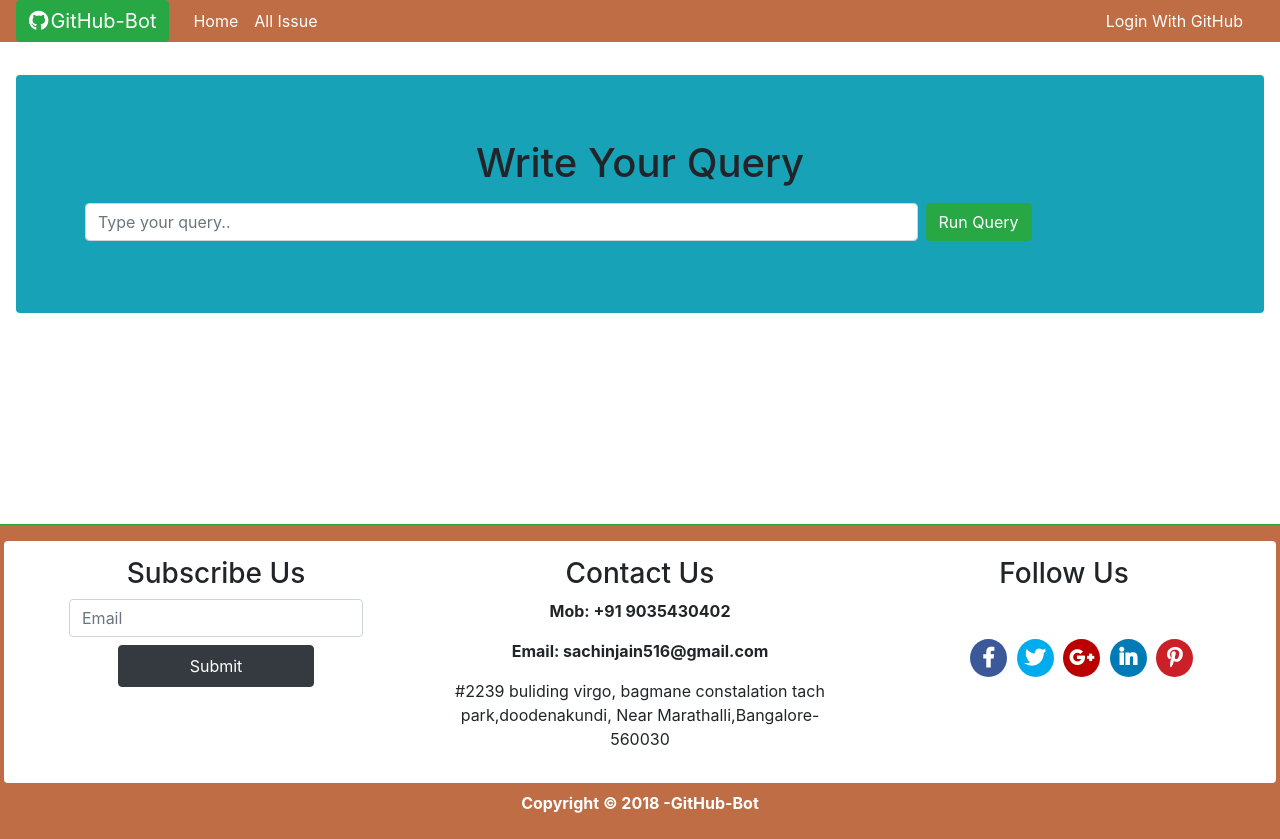
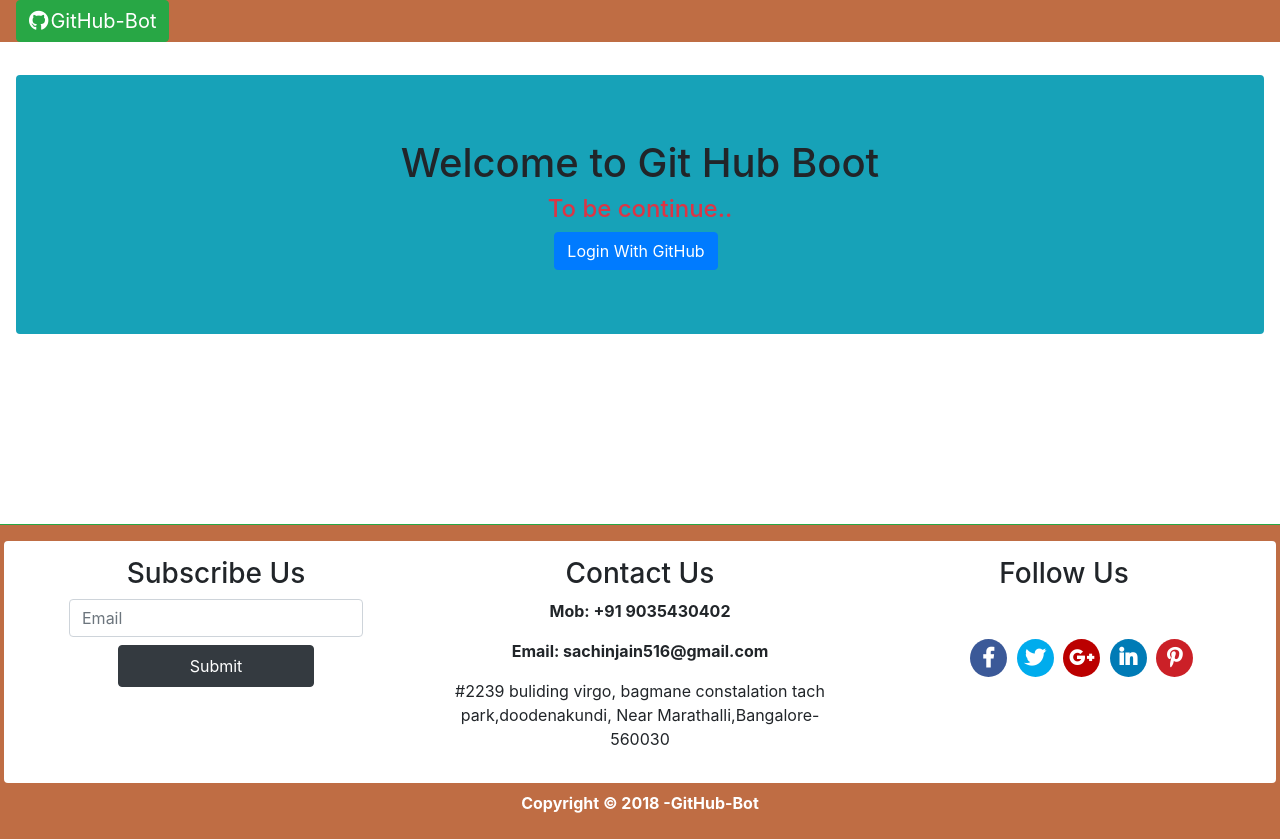
Before and after one commit to sachinjain526/GitHub-Boot-Express-Mongo, a website built with webpack: page src/index.html in a window 1280 px wide. Built offline with nearby package versions, Linux system fonts and the light colour scheme; files whose address does not match are found by name.

Commit message:
application completed

```diff
--- a/src/index.html
+++ b/src/index.html
@@ -37,14 +37,7 @@
     </nav>
     <main>
         <div class="jumbotron jumbotron-fluid text-center bg-info m-3 rounded" id="queryRunner">
-            <div class="container">
-                <h1 class="">Write Your Query</h1>
-                <form class="form-inline w-100 m-auto">
-                    <input class="form-control  w-75 mr-2" type="search" placeholder="Type your query.." aria-label="Search" id="queryInput"
-                        required>
-                    <button class="btn btn-success my-2" type="button" id="submitQuery">Run Query</button>
-                </form>
-            </div>
+
         </div>
         <div id="widgetSection" class="container-fluid ">
 
--- a/src/js/onloadrendering.js
+++ b/src/js/onloadrendering.js
@@ -34,13 +34,27 @@ function initialPageRendering(data) {
 }
 
 function updateView(data) {
-  jQuery('#mainNavBar').toggleClass('d-none');
   if (data) {
+    jQuery('#mainNavBar').removeClass('d-none');
+    jQuery('#queryRunner').html(` <div class='container'>
+    <h1 class=''>Write Your Query</h1>
+    <form class='form-inline w-100 m-auto'>
+        <input class='form-control  w-75 mr-2' type='search' placeholder='Type your query..' aria-label='Search' id='queryInput'
+            required>
+        <button class='btn btn-success my-2' type='button' id='submitQuery'>Run Query</button>
+    </form>
+</div>`);
     jQuery('#authSection').html(`
     <a class='btn btn-link my-2 my-sm-0 mr-2' href='#'><img src='${data.photoUrl}' alt='user images'/><span class='d-none'>${data.displayName}</spna></a>
     <a class='btn btn-danger my-2 my-sm-0 mr-2' href='/logout' id='logout'>LogOut</a>`);
   } else {
-    jQuery('#authSection').html('<a class=\'btn btn-link my-2 my-sm-0 mr-2\' href=\'/auth/github\'>Login With GitHub</a>');
+    jQuery('#mainNavBar').addClass('d-none');
+    jQuery('#queryRunner').html(` <div class='container'>
+        <h1 class=''>Welcome to Git Hub Boot</h1>
+        <h4 class='text-danger'> To be continue..</h4>
+        <a class='btn btn-primary my-2 my-sm-0 mr-2' href='/auth/github'>Login With GitHub</a>
+    </div>`);
+    jQuery('#authSection').html('');
   }
 }
 
```
Also changed, not shown: dist/bundle.js, dist/index.html.
